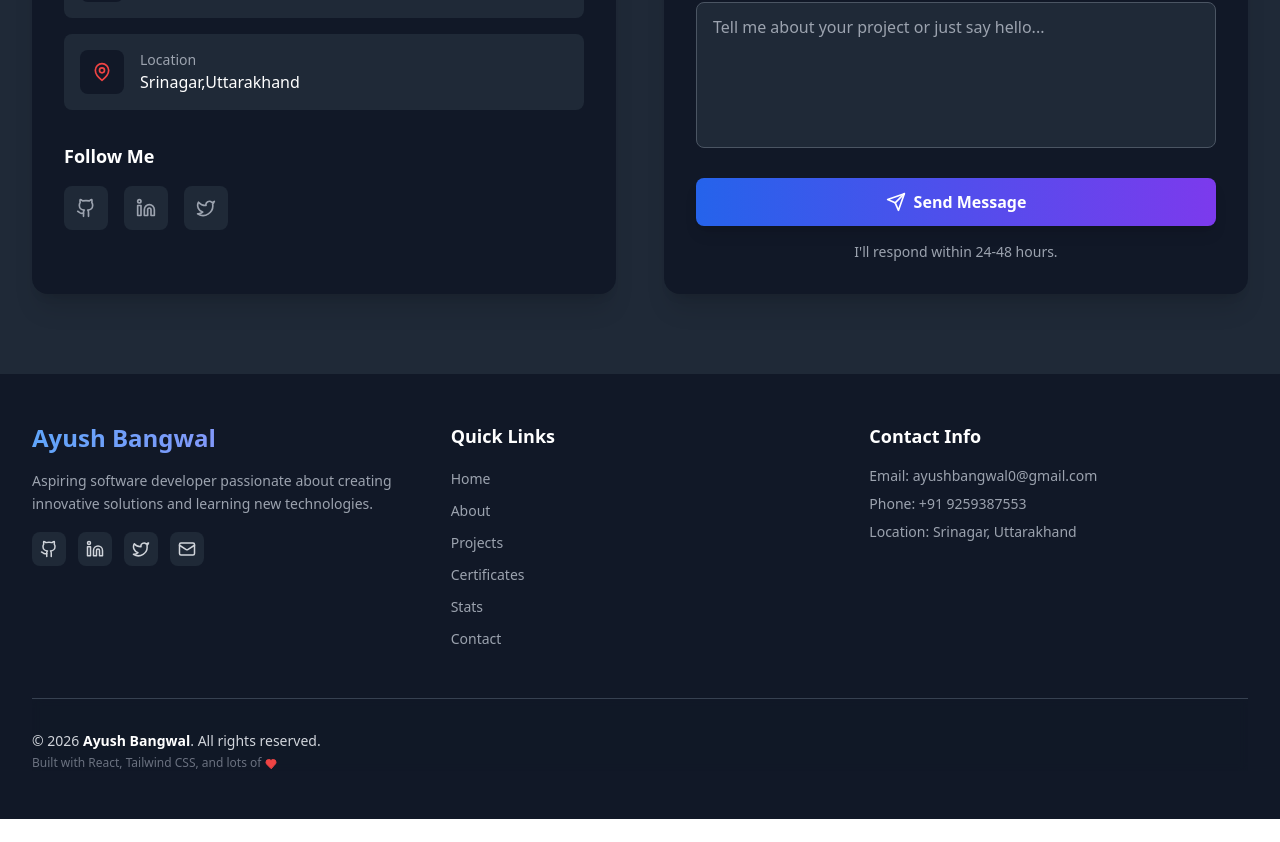
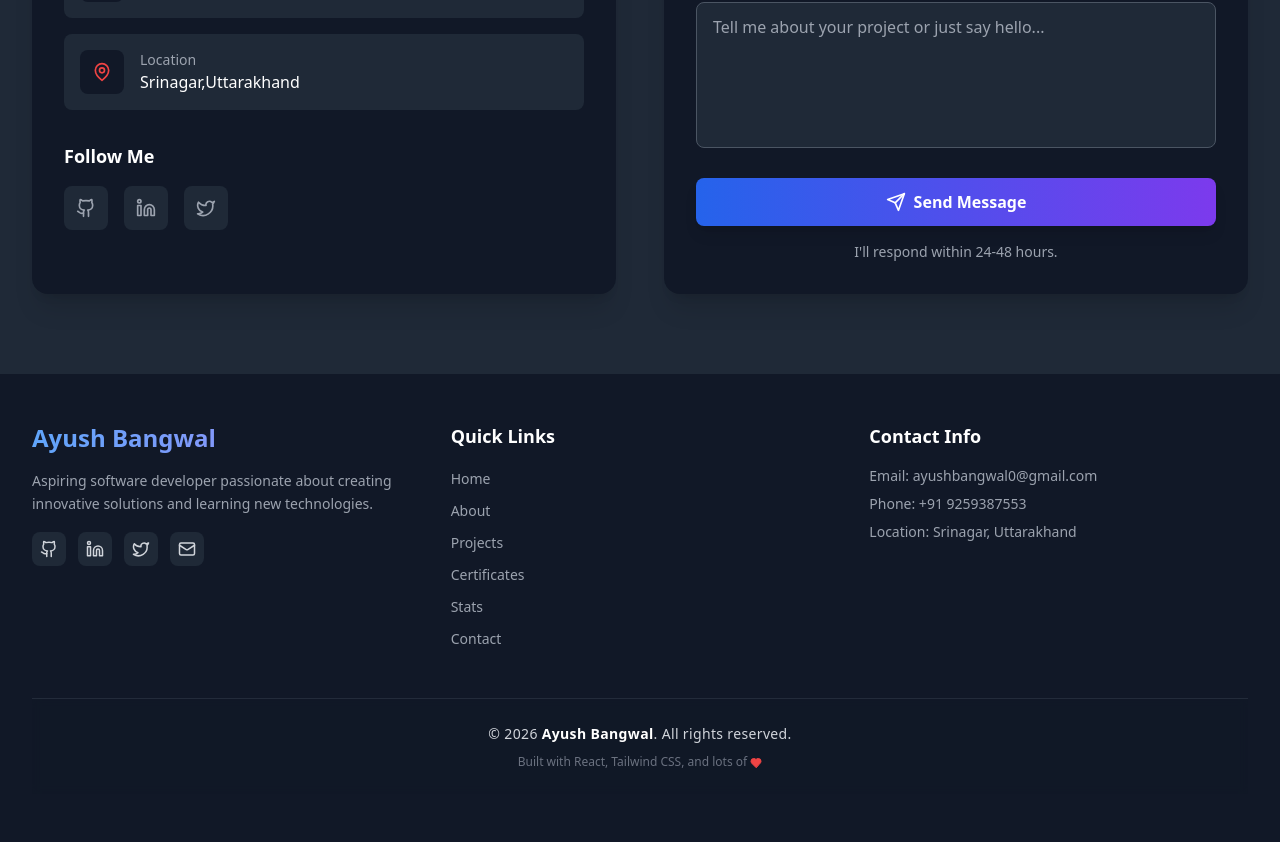
Before and after one commit to Ayushbangwal/Portfolio-website, a React (Create React App) app: page / in a window 1280 px wide. Shown: the part 5049-5891 px from the top of the page. Before the commit the page ends 5868 px from the top, so only its background shows below. Built offline with nearby package versions, Linux system fonts and the light colour scheme; the HTML template or start-up script is replaced by a standard one.

Commit message:
Initial commit - Portfolio website

```diff
--- a/src/components/Footer.js
+++ b/src/components/Footer.js
@@ -136,11 +136,13 @@ const Footer = () => {
           whileInView={{ opacity: 1 }}
           viewport={{ once: true }}
           transition={{ delay: 0.4 }}
-          className="border-t border-gray-700 mt-12 pt-8 bg-gray-900/50 backdrop-blur-sm"
+
+          className="border-t border-gray-700/50 mt-12 py-6 bg-gray-900/50 backdrop-blur-sm"
         >
-          <div className="flex flex-col md:flex-row justify-between items-center">
-            <div className="text-center md:text-left mb-4 md:mb-0">
-              <p className="text-sm text-gray-300">
+
+            <div className="flex flex-col items-center justify-center text-center gap-1">
+
+              <p className="text-sm text-gray-300 tracking-wide leading-relaxed">
 
                 © {currentYear} <span className="text-white font-semibold">Ayush Bangwal</span>. All rights reserved.
               </p>
@@ -148,7 +150,7 @@ const Footer = () => {
                 Built with React, Tailwind CSS, and lots of{' '}
               <Heart size={12} className="inline text-red-500"  fill="currentColor" />
               </p>
-            </div>
+
 
           </div>
         </motion.div>
```
